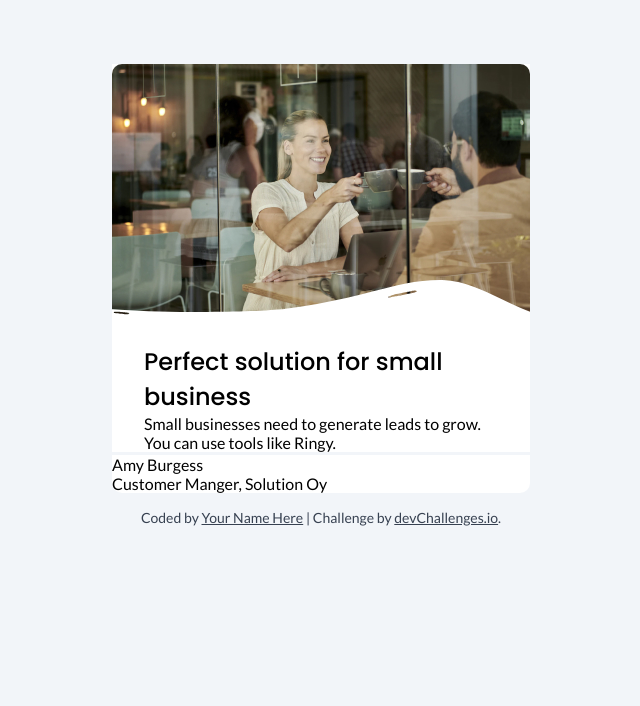
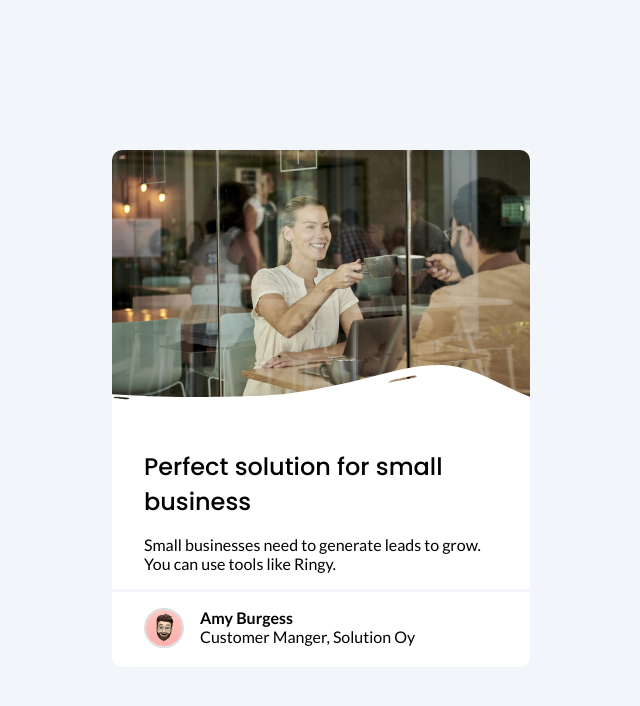
Before and after one commit to mtrockz10/Business-blog-card-starter-master, a plain HTML site: page index.html in a window 1280 px wide. Shown: the whole page, without its empty margins (319-959 px from the left). Drawn offline with Linux system fonts and the light colour scheme.

Commit message:
finalized design

```diff
--- a/index.html
+++ b/index.html
@@ -19,13 +19,17 @@
 
     <div class="main-container">
       <div class="upper">
-        <img src="resources/hero-image-1.jpg" alt="" class="hero-img">
-        <img src="resources/white-overlay.svg" alt="" class="overlay">
+        <div class="picture">
+          <img src="resources/hero-image-1.jpg" alt="" class="hero-img">
+          <img src="resources/white-overlay.svg" alt="" class="overlay">
+        </div>
         <h2>Perfect solution for small business</h2>
         <p>Small businesses need to generate leads to grow. You can use tools like Ringy.</p>
       </div>
       <div class="lower">
-        <div class="avatar"></div>
+        <div class="avatar">
+          <img src="resources/avatar-image-business-card.png" alt="">
+        </div>
         <div class="author">
           <p class="name">Amy Burgess</p>
           <p class="title">Customer Manger, Solution Oy</p>
@@ -34,11 +38,11 @@
     </div>
 
 
-    <div class="author-info">
-      Coded by <a href="#">Your Name Here</a> | Challenge by
+    <!-- <div class="author-info">
+      Coded by <a href="#">mtrockz10</a> | Challenge by
       <a href="https://www.devchallenges.io?ref=challenge" target="_blank"
         >devChallenges.io</a
       >.
-    </div>
+    </div> -->
   </body>
 </html>
--- a/style.css
+++ b/style.css
@@ -8,8 +8,6 @@
   }
 
   body {
-    height: 100vh;
-    margin: 5% 2%;
     font-family: 'Lato', sans-serif;
     background-color: #F2F5F9;
   }
@@ -20,6 +18,8 @@
     justify-content: center;
     align-items: center;
     gap: 3px;
+    max-width: 100%;
+    margin-top: 1rem;
   }
 
   .upper {
@@ -30,9 +30,14 @@
     background-color: #FFFFFF;
   }
 
+  .picture {
+    position: relative;
+  }
+
   .overlay {
     position: absolute;
-    top: 280px;
+    bottom: 0;
+    left: 0;
   }
 
   .hero-img {
@@ -48,15 +53,30 @@
   }
 
   .upper h2, .upper p {
-    margin: 0 2rem;
+    padding: 0 2rem;
   }
 
-
+  .upper p {
+    margin: 1rem 0;
+  }
 
   .lower {
+    display: flex;
+    gap: 1rem;
     width: 418px;
     background-color: #FFFFFF;
     border-radius: 0 0 10px 10px;
+    padding: 1rem 2rem;
+  }
+
+  .lower .avatar img {
+    width: 40px;
+    border-radius: 50%;
+    border: 2px solid #dcdddd;
+  }
+
+  .author .name {
+    font-weight: bold;
   }
 
   .author-info {
@@ -70,3 +90,11 @@
     color: rgb(55, 65, 81);
     text-decoration: underline;
   }
+
+  @media (min-width: 640px) {
+    body {
+      height: 100vh;
+      display: grid;
+      place-items: center;
+    }
+  }
```
